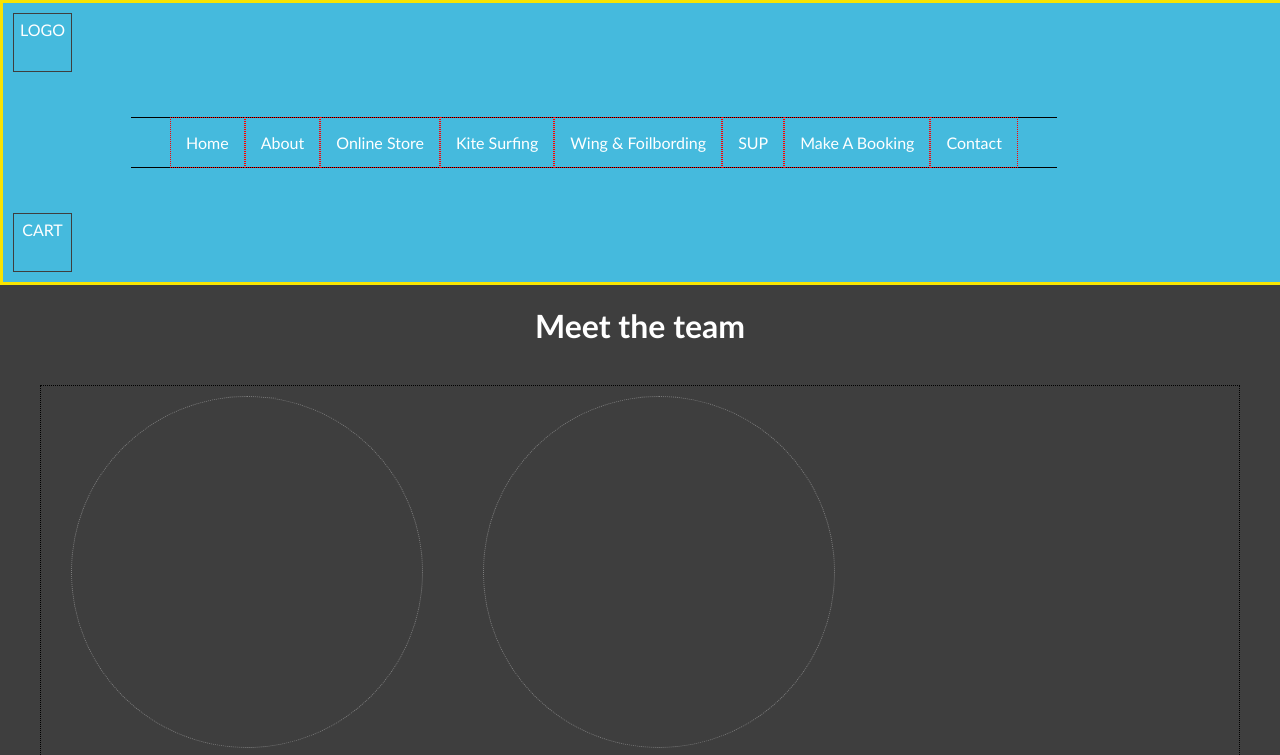
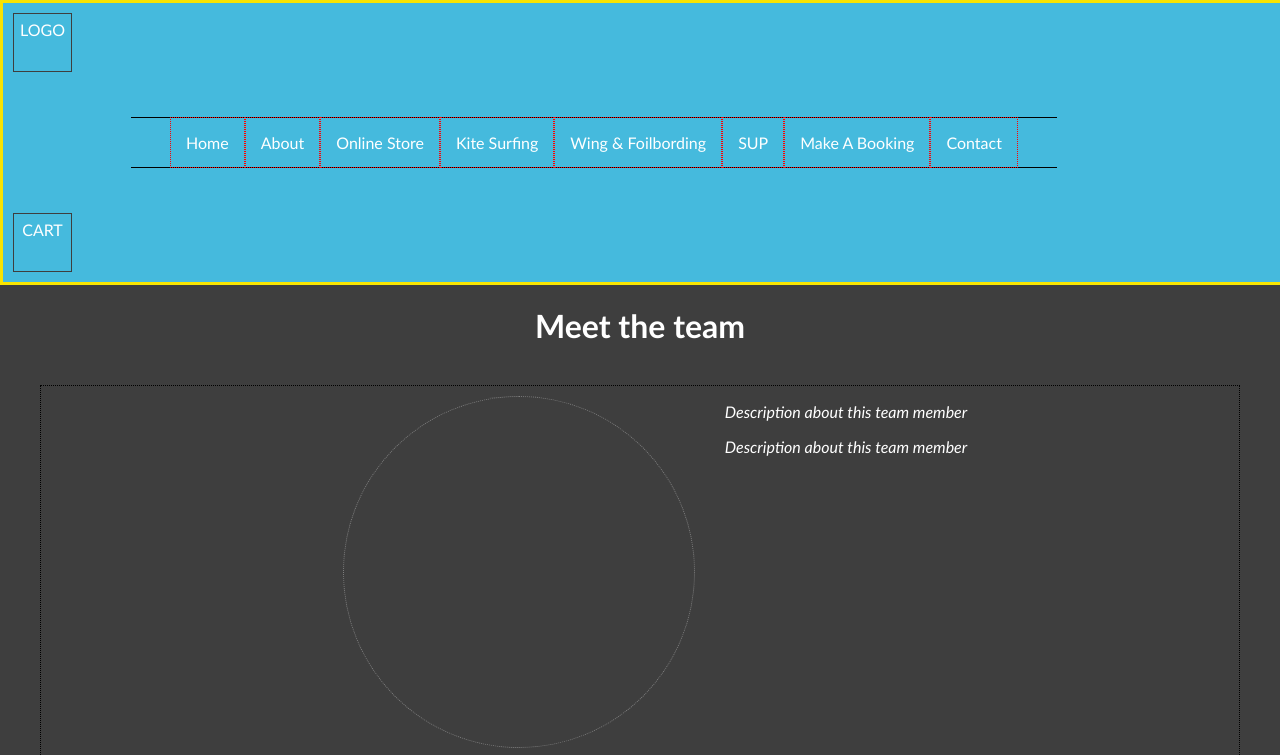
Before and after one commit to blombergalex/practice, a plain HTML site: page about.html in a window 1280 px wide. Shown: the top 755 px of the page. Drawn offline with Linux system fonts and the light colour scheme.

Commit message:
editing layout in about page

```diff
--- a/about.html
+++ b/about.html
@@ -25,9 +25,17 @@
         <main>
             <h1>Meet the team</h1>
                 <div class="team">
-                    <div class="team-member"></div>
-                    <div class="team-member"></div>
+                    <div>
+                        <div class="team-member"></div>
+                        <div class="team-member"></div>
+                    </div>
+                    <div class="info">
+                        <p><em>Description about this team member<em></em></p>
+                        <p><em>Description about this team member<em></em>
+                    </div>
+
                 </div>
+
         </main>
 
 
--- a/index.css
+++ b/index.css
@@ -73,6 +73,7 @@ nav a:hover{
     height: 70vh;
     border: 1px dotted black;
     display: flex;
+    justify-content: center;
 }
 
 .team-member{
@@ -81,5 +82,8 @@ nav a:hover{
     width: 350px;
     height: 350px;
     border-radius: 50%;
+    flex-direction: row;
+}
 
+.info{
 }
```
